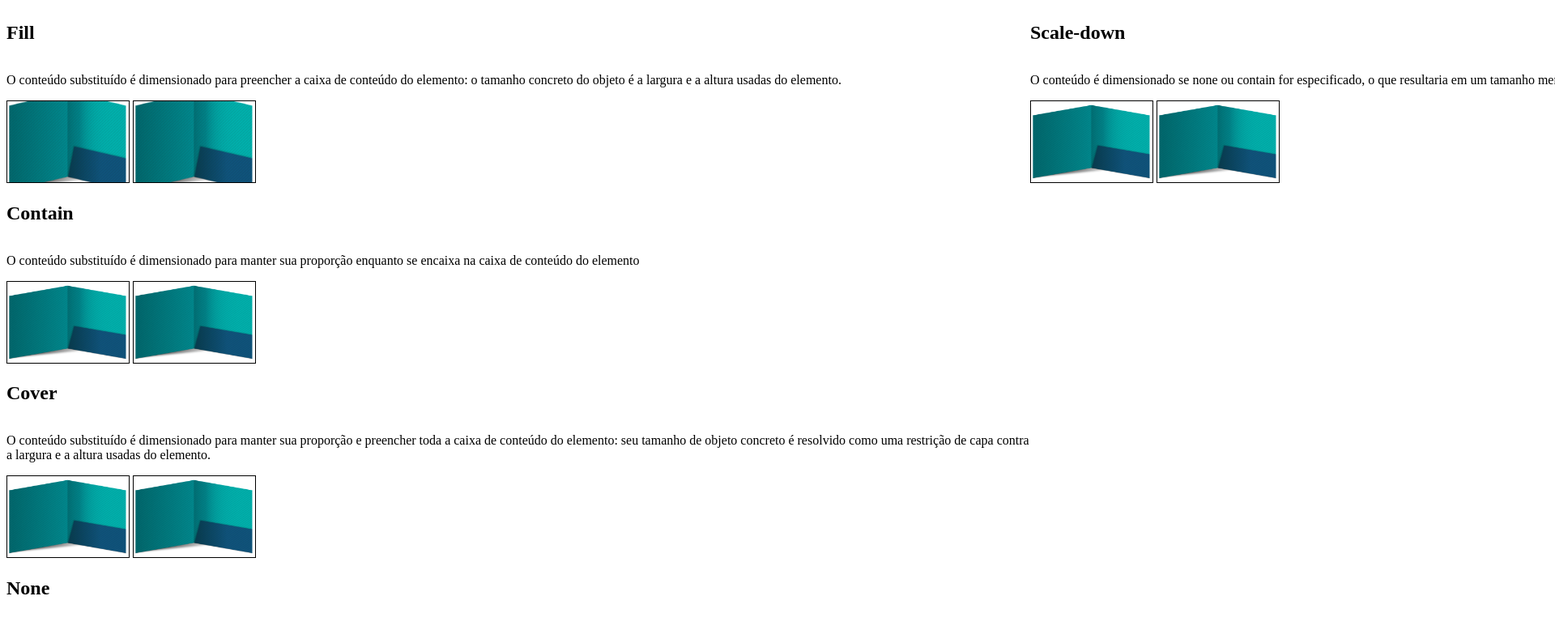
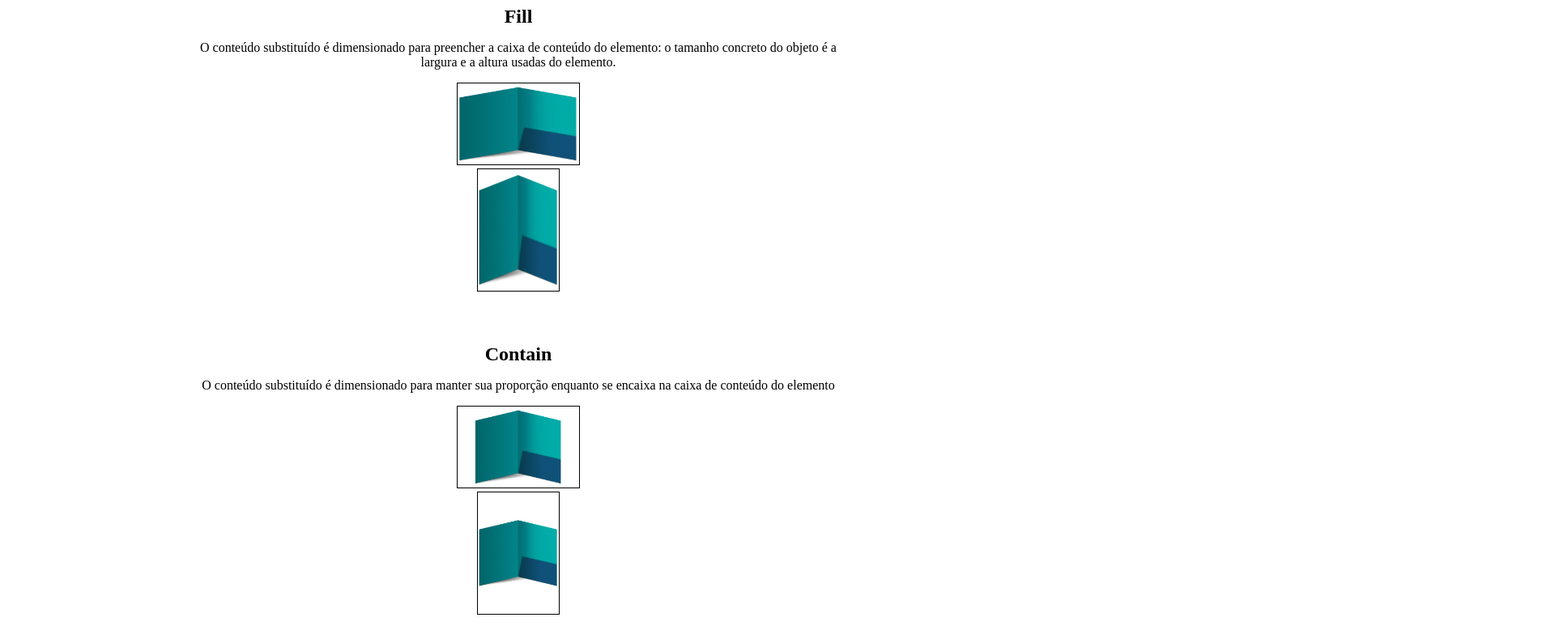
Before and after one commit to fireb1rdz/CSS-Wizards, a plain HTML site: page object-fit.html in a window 1280 px wide. Shown: the part 73-846 px from the top of the page at 81% size, 1920 px wide, since content can reach past the window. Drawn offline with Linux system fonts and the light colour scheme.

Commit message:
feat: :art: Fix: text and image allign

```diff
--- a/static/css/object-fit.css
+++ b/static/css/object-fit.css
@@ -1,15 +1,62 @@
+header {
+    text-align: center;
+}
+
 article {
+    display: flex;
+    flex-direction: column
+}
+
+div {
     display: flex;
     flex-direction: column;
     flex-wrap: wrap;
-    height: 940px;
+    height: auto;
+    margin-bottom: 60px;
 }
+
+h2 {
+    text-align: center;
+    margin-top: 0px;
+    margin-bottom: 0px;
+}
+
+p {
+    align-self: center;
+    width: 800px;
+    text-align: center;
+}
+
 img {
     width: 150px;
     height: 100px;
     border: 1px solid black;
+    margin-bottom: 4px;
+    margin-top: 0px;
+    align-self: center;
+}
+
+.narrow {
+    width: 100px;
+    height: 150px;
 }
 
 .fill {
+    object-fit: fill;
+}
+
+.contain {
+    object-fit: contain;
+}
+
+.cover {
     object-fit: cover;
 }
+
+.none {
+    object-fit: none;
+}
+
+.scale-down {
+    object-fit: scale-down;
+}
```
